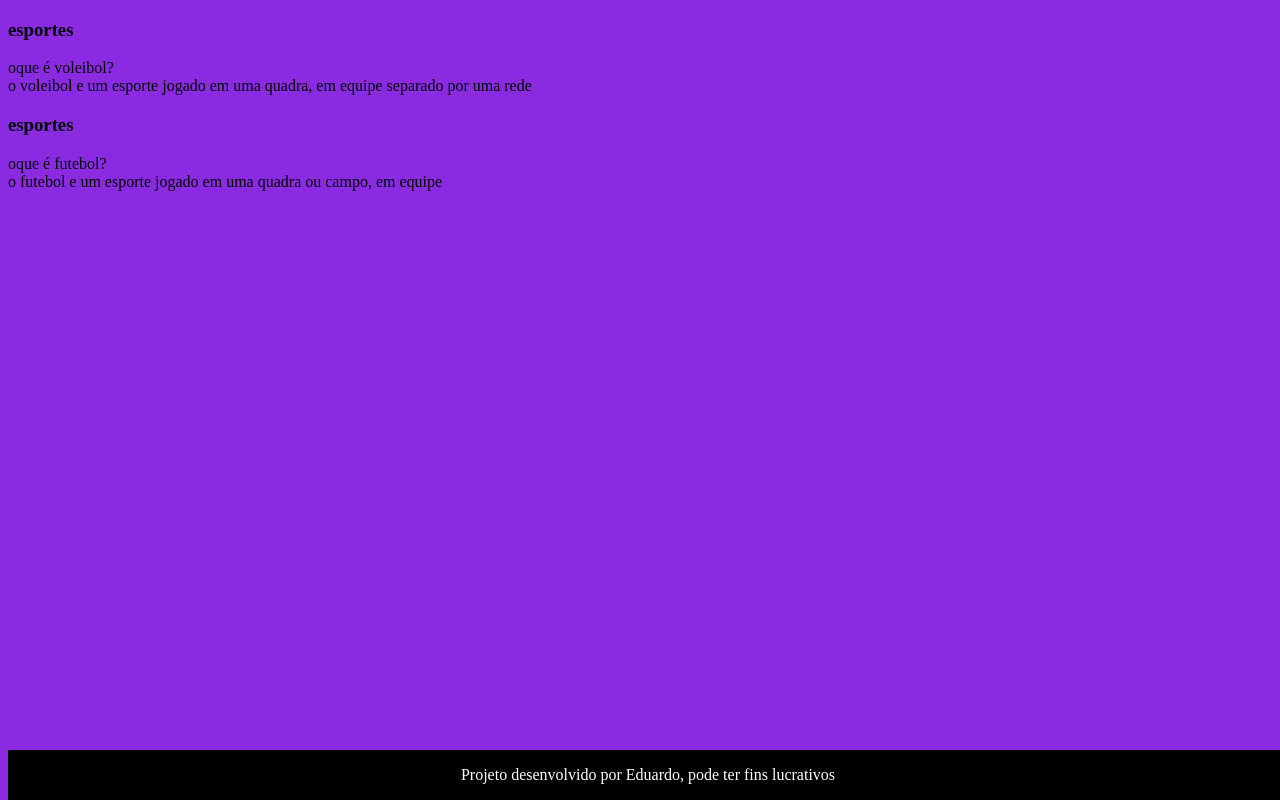
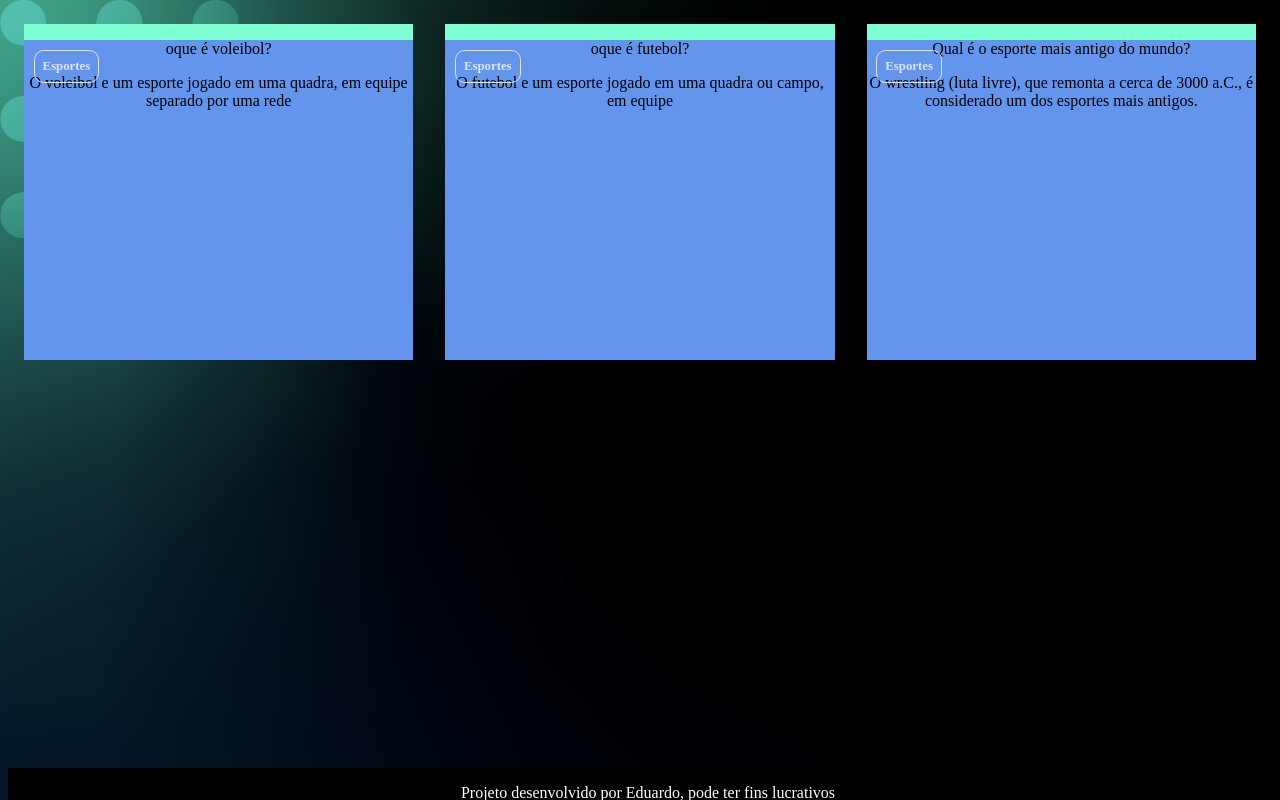
Before and after one commit to EduardoCPX/flashcard, a plain HTML site: page flashcard_2°b/index.html in a window 1280 px wide. Drawn offline with Linux system fonts and the light colour scheme; a web font is replaced by a local one.

Commit message:
Add files via upload

```diff
--- a/flashcard_2°b/assets/style.css
+++ b/flashcard_2°b/assets/style.css
@@ -1,14 +1,57 @@
+:root {
+    --text-color: #DBE4EF;
+    --card-front-color: #144480;
+    --card-back-color: #00F4BF;
+}
+
+
 body {
-    background-color: blueviolet;
+    font-family: Bai Jamjuree;
+    background: url('img/bg-desktop.webp')
 }
+
+#container {
+    display: flex;
+}
+.cartao{
+margin: 1rem 1rem;
+background-color: aquamarine;
+height: 20rem;
+flex-grow: 1;
+flex-basis: calc(33% - 6rem);
+}
+.cartao__conteudo{
+    text-align: center;
+    background-color: cornflowerblue;
+    height: 100%;
+}
+
+.cartao__conteudo h3{
+    color: var(--text-color);
+    border: 1px solid var(--text-color);
+    text-align: left;
+    padding: 0.5rem;
+    position: absolute;
+    margin: 0.6rem;
+    border-radius: 0.6rem;
+    font-size: 1vw;
+}
+
+
+
+
+
 footer {
     background-color: black;
     color: white;
     position: fixed;
     bottom: 0;
     width: 100%;
+    height: 2rem;
 }
+
 footer p {
     text-align: center;
     font-size: 1rem;
+    margin-top: 1rem;
 }
--- a/flashcard_2°b/index.html
+++ b/flashcard_2°b/index.html
@@ -6,6 +6,11 @@
     <meta http-equiv="X-UA-Compatible" content="IE=edge">
     <meta name="viewport" content="width=device-width, initial-scale=1.0">
     <link rel="stylesheet" href="assets/style.css">
+    <link rel="preconnect" href="https://fonts.googleapis.com">
+    <link rel="preconnect" href="https://fonts.gstatic.com" crossorigin>
+    <link
+        href="https://fonts.googleapis.com/css2?family=Bai+Jamjuree:ital,wght@0,200;0,300;0,400;0,500;0,600;0,700;1,200;1,300;1,400;1,500;1,600;1,700&display=swap"
+        rel="stylesheet">
     <title>flashcard lindo</title>
 </head>
 
@@ -14,12 +19,12 @@
         <section id="container">
             <article class="cartao">
                 <div class="cartao__conteudo">
-                    <h3>esportes</h3>
+                    <h3>Esportes</h3>
                     <div class="cartao__conteudo__pergunta">
-                        oque é voleibol?
+                        <p>oque é voleibol?</p>
                     </div>
                     <div class="cartao__conteudo__resposta">
-                        o voleibol e um esporte jogado em uma quadra, em equipe separado por uma rede
+                        <p>O voleibol e um esporte jogado em uma quadra, em equipe separado por uma rede</p>
                     </div>
 
 
@@ -27,12 +32,26 @@
             </article>
             <article class="cartao">
                 <div class="cartao__conteudo">
-                    <h3>esportes</h3>
+                    <h3>Esportes</h3>
                     <div class="cartao__conteudo__pergunta">
-                        oque é futebol?
+                        <p>oque é futebol?</p>
                     </div>
                     <div class="cartao__conteudo__resposta">
-                        o futebol e um esporte jogado em uma quadra ou campo, em equipe
+                        <p>O futebol e um esporte jogado em uma quadra ou campo, em equipe</p>
+                    </div>
+
+
+
+                </div>
+            </article>
+            <article class="cartao">
+                <div class="cartao__conteudo">
+                    <h3>Esportes</h3>
+                    <div class="cartao__conteudo__pergunta">
+                        <p>Qual é o esporte mais antigo do mundo?</p>
+                    </div>
+                    <div class="cartao__conteudo__resposta">
+                        <p>O wrestling (luta livre), que remonta a cerca de 3000 a.C., é considerado um dos esportes mais antigos.</p>
                     </div>
 
 
```
Also changed, not shown: flashcard_2°b/assets/img/bg-desktop.webp (added), flashcard_2°b/assets/img/bg-mobile.webp (added), flashcard_2°b/assets/img/bg-tablet.webp (added).
